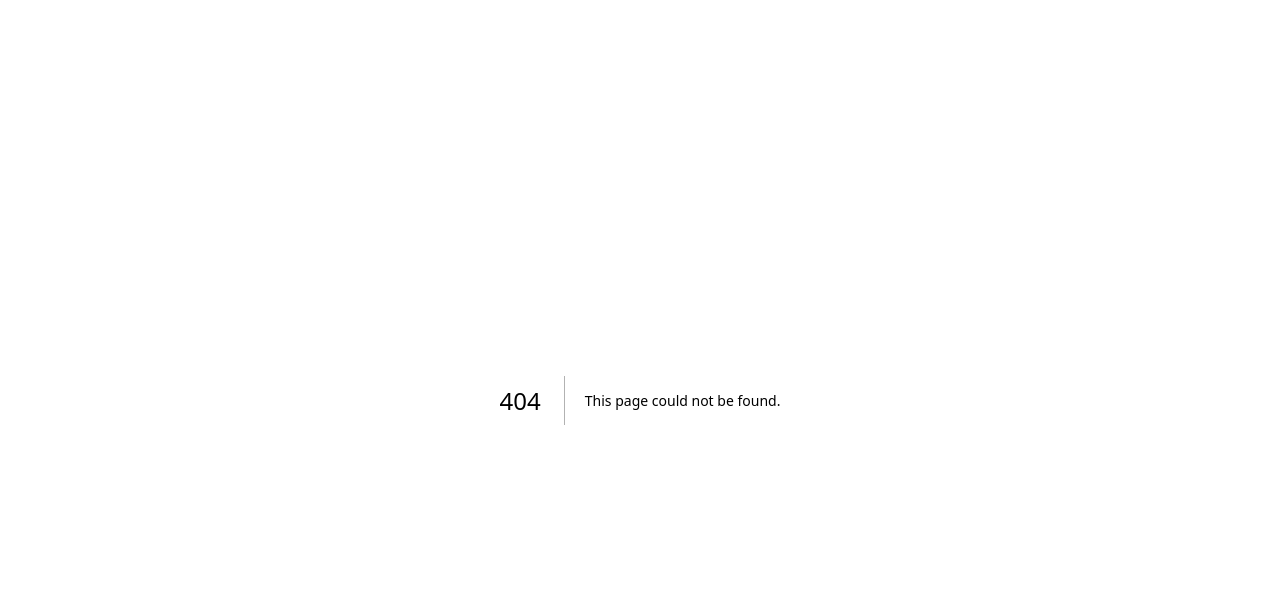
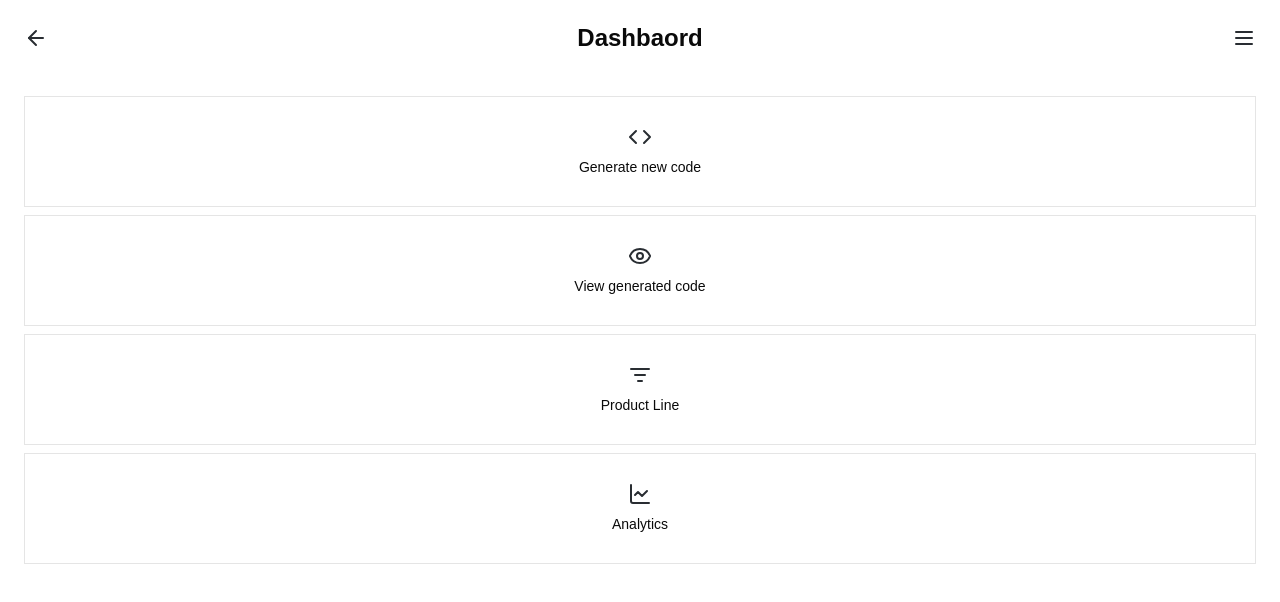
Before and after one commit to astroboy20/veriqpro, a Next.js app: page /dashboard in a window 1280 px wide. Before the commit this address had no page. Shown: the top 602 px of the page. Built offline with nearby package versions, Linux system fonts and the light colour scheme; a web font is replaced by a local one.

Commit message:
feat: setup dashboard, UI fixes

```diff
--- a/src/app/components/input-container.tsx
+++ b/src/app/components/input-container.tsx
@@ -75,7 +75,7 @@ const InputContainer = ({
           </SelectContent>
         </Select>
       ) : variant === "text-area" ? (
-        <Textarea placeholder={placeholder} className="border border-[#00000033] min-h-[200px] rounded-[8px]"/>
+        <Textarea placeholder={placeholder} className="border border-[#00000033] min-h-[100px] rounded-[8px]"/>
       ) : variant === "password" ? (
         <div className="relative">
           <Input
--- /dev/null
+++ b/src/app/dashboard/container/dashboard-container.tsx
@@ -0,0 +1,11 @@
+import React from 'react'
+
+const DashboardContainer = () => {
+  return (
+    <div>
+
+    </div>
+  )
+}
+
+export  {DashboardContainer}
--- /dev/null
+++ b/src/app/dashboard/container/dashboard-home.tsx
@@ -0,0 +1,76 @@
+import {
+  ArrowLeft,
+  ChartLine,
+  Code,
+  Eye,
+  ListFilter,
+  Menu,
+} from "lucide-react";
+import React from "react";
+
+const dashboardItems = [
+  {
+    item_id: 1,
+    icon: <Code className="text-[#292D32]" />,
+    type: "generate-code",
+    name: "Generate new code",
+  },
+  {
+    item_id: 2,
+    icon: <Eye className="text-[#292D32]" />,
+    type: "view-code",
+    name: "View generated code",
+  },
+  {
+    item_id: 3,
+    icon: <ListFilter className="text-[#292D32]" />,
+    type: "product-line",
+    name: "Product Line",
+  },
+  {
+    item_id: 4,
+    icon: <ChartLine className="text-[#292D32]" />,
+    type: "analytics",
+    name: "Analytics",
+  },
+];
+
+const DashboardHome = () => {
+  return (
+    <main className="px-6 py-5">
+      <header className="flex justify-between items-center">
+        <ArrowLeft className="text-[#292D32]" />
+        <h1 className="text-[24px] font-[600]">Dashbaord</h1>
+        <Menu className="text-[#292D32]" />
+      </header>
+
+      <section className="mt-10 flex flex-col gap-2">
+        {dashboardItems.map((item) => (
+          <div
+            key={item.item_id}
+            className="flex flex-col gap-2 border-[0.5px] border-[#0000001A] text-center py-7"
+          >
+            <span className="m-auto">{item.icon}</span>
+            <h3 className="text-[14px] font-[500]">{item.name}</h3>
+          </div>
+        ))}
+      </section>
+    </main>
+  );
+};
+
+export { DashboardHome };
+/* Rectangle 26 */
+
+// box-sizing: border-box;
+
+// position: absolute;
+// width: 380px;
+// height: 100px;
+// left: 24px;
+// top: 139px;
+
+// background: rgba(255, 255, 255, 0.2);
+// border: 0.5px solid rgba(0, 0, 0, 0.1);
+// box-shadow: 2px 2px 4px rgba(0, 0, 0, 0.06);
+// border-radius: 2px;
--- /dev/null
+++ b/src/app/dashboard/page.tsx
@@ -0,0 +1,9 @@
+import { DashboardHome } from "./container/dashboard-home";
+
+export default function Dashboard(){
+    return(
+        <>
+        <DashboardHome/>
+        </>
+    )
+}
--- a/src/app/otp/container/otp.tsx
+++ b/src/app/otp/container/otp.tsx
@@ -17,7 +17,7 @@ const OTP = () => {
           <ArrowLeft />
         </div>
       </div>
-      <div className="px-[5%] py-[10%]">
+      <div className="p-6">
         <div className="flex flex-col gap-8">
           <h1 className="text-[24px] font-[600] text-center">
             Welcome to Veriqpro
--- a/src/app/page.tsx
+++ b/src/app/page.tsx
@@ -8,16 +8,16 @@ export default function Home() {
   return (
     <main className="">
       <div className="h-[400px] bg-[url('/images/scan.svg')] bg-cover bg-no-repeat"></div>
-      <div className="text-center p-[10%] flex flex-col gap-10">
-        <div className="flex flex-col gap-3">
+      <div className="text-center mt-10  flex flex-col gap-[54px]">
+        <div className="flex flex-col gap-6">
           <h1 className="text-[24px] font-[600]">Welcome to Veriqpro</h1>
-          <p className="text-[18px] font-[400]">
+          <p className="text-[18px] font-[400] px-10">
             Before you proceed, take few minutes to complete this account
             authentication process
           </p>
         </div>
 
-        <div>
+        <div className="px-6">
           <Button
             onClick={() => router.push("/register")}
             className="w-full rounded-full h-[55px] bg-[#0A2629] text-white hover:bg-[#0A2629] text-[18px] font-[400]"
--- a/src/app/register/container/page.tsx
+++ b/src/app/register/container/page.tsx
@@ -1,9 +1,11 @@
-import { Success } from "@/app/success/container/success";
+import { Register } from "./register";
+
+
 
 export default function Page() {
   return (
     <>
-      <Success />
+      <Register />
     </>
   );
 }
--- a/src/app/register/container/register.tsx
+++ b/src/app/register/container/register.tsx
@@ -14,7 +14,7 @@ const Register = () => {
           <ArrowLeft />
         </div>
       </div>
-      <div className="px-[5%] py-[10%]">
+      <div className="p-6">
         <div className="flex flex-col gap-8">
           <h1 className="text-[24px] font-[600] text-center">Welcome to Veriqpro</h1>
           <form className="flex flex-col gap-6">
--- a/src/app/success/container/success.tsx
+++ b/src/app/success/container/success.tsx
@@ -10,7 +10,7 @@ const Success = () => {
   return (
     <div>
       <div className="flex flex-col h-[100dvh] justify-center items-center">
-        <div className="flex flex-col gap-5 p-[5%] text-center">
+        <div className="flex flex-col gap-5 p-6 text-center">
           <div className="flex flex-col gap-2">
             <h1 className="text-[36px] font-[600] text-center">
               Welcome to Veriqpro
@@ -22,16 +22,18 @@ const Success = () => {
           </div>
           <div>
             <Button
-              onClick={() => router.push("/otp")}
+              onClick={() => router.push("/dashboard")}
               className="w-full rounded-full h-[55px] bg-[#0A2629] text-white hover:bg-[#0A2629] text-[18px] font-[400]"
             >
               Proceed
             </Button>
           </div>
         </div>
-        <div className="flex flex-col gap-1 fixed bottom-5 mx-[10%] rounded-[4px] w-fit p-3 border border-[#00000033] text-[14px]">
+        <div className="flex flex-col gap-1 fixed bottom-10 rounded-[4px] w-fit p-3 border border-[#00000033] text-[14px]">
           <p className="font-[600]">Powered by veriqpro</p>
-          <p className="font-[400]">Generating secure and unique product codes for your brand.</p>
+          <p className="font-[400]">
+            Generating secure and unique product codes for your brand.
+          </p>
         </div>
       </div>
     </div>
```
